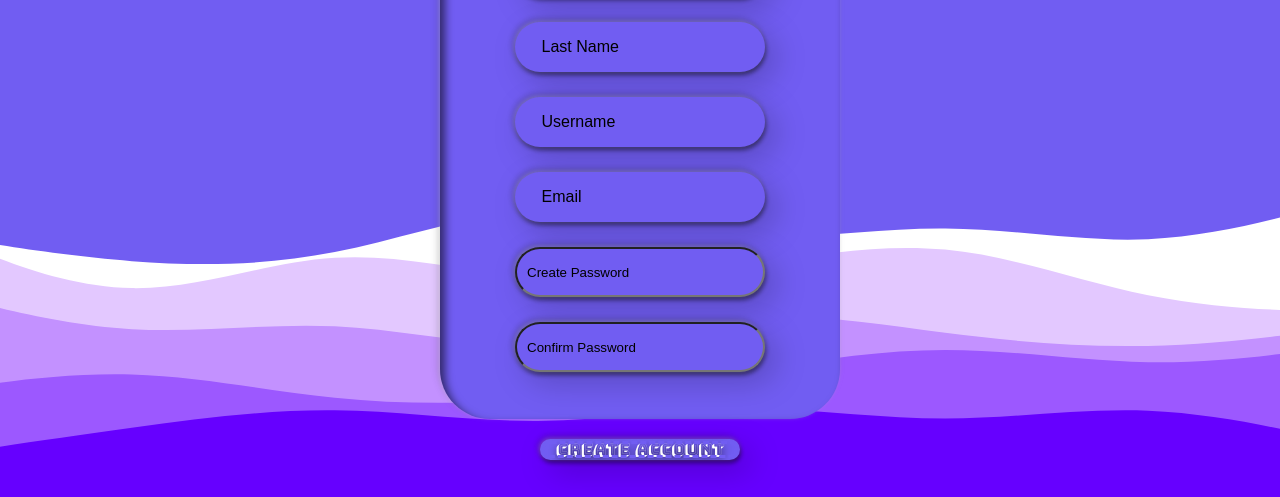
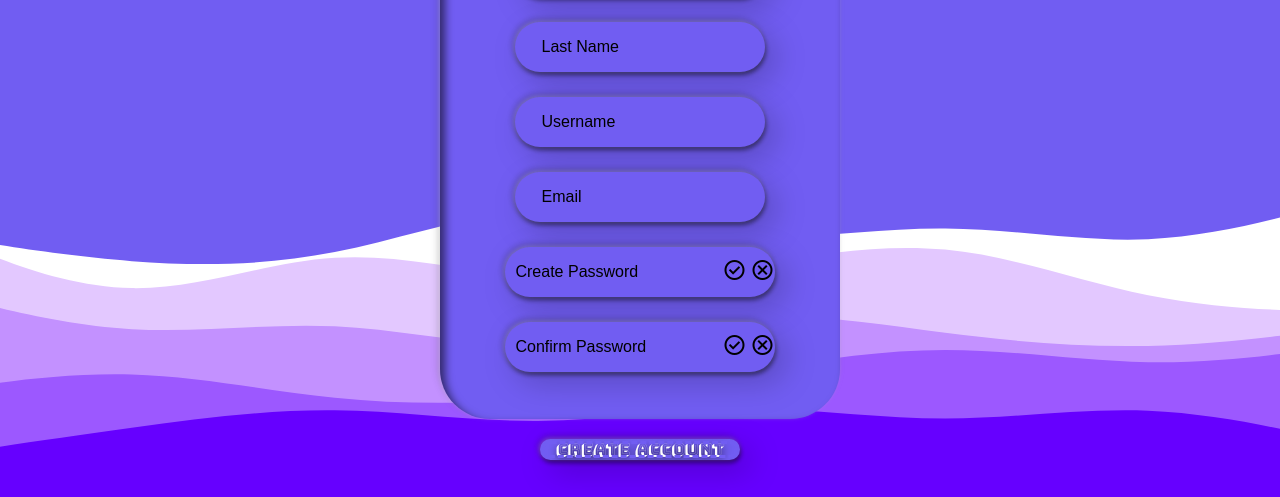
Before and after one commit to Rllopez0410/text-reader-website, a plain HTML site: page sign-in.html in a window 1280 px wide. Shown: the part 303-800 px from the top of the page. Drawn offline with nearby package versions, Linux system fonts and the light colour scheme; files that its build step writes are made by us from their sources; files whose address does not match are found by name.

Commit message:
Update sign-in.html
completed the changes in the existing form.

```diff
--- a/sign-in.html
+++ b/sign-in.html
@@ -86,13 +86,33 @@
                     </div>
                     <div id="email-message"><p>Please enter a valid email address</p></div>
 
-                    <input class="form-input" type="password" name="Password" title="please create a password" id="create-passwrd" placeholder="Create Password"
-                    pattern="[A-Za-z0-9!@#$]{8,20}" required>
-                    <input class="form-input" type="password" name="cpassword" id="confirm-passwrd" title="Please confirm your password." placeholder="Confirm Password" required>
+                    <div class="form-input">
+                        <input class="field" type="password" name="Password" id="create-passwrd" placeholder="Create Password">
+                        <div class="validation">
+                            <span id="check3" class="material-symbols-outlined">
+                            check_circle
+                            </span>
+                            <span id="not-valid3" class="material-symbols-outlined">
+                                cancel
+                            </span>
+                        </div>
+                    </div>
+
+                    <div class="form-input">
+                        <input class="field" type="password" name="cpassword" id="confirm-passwrd" title="Please confirm your password." placeholder="Confirm Password">
+                        <div class="validation">
+                            <span id="check3" class="material-symbols-outlined">
+                            check_circle
+                            </span>
+                            <span id="not-valid3" class="material-symbols-outlined">
+                                cancel
+                            </span>
+                        </div>
+                    </div>
                 </section>
             </form>
         </div>
-        <input form="sign-up"  type="submit" id="submit-btn" value="Create Account">
+        <input type="submit" id="submit-btn" value="Create Account">
     </section>
     </div>
 <script src="sign-in.js"></script>
```
